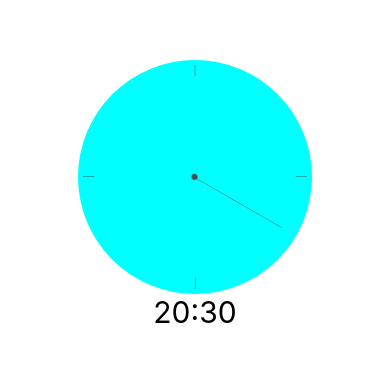
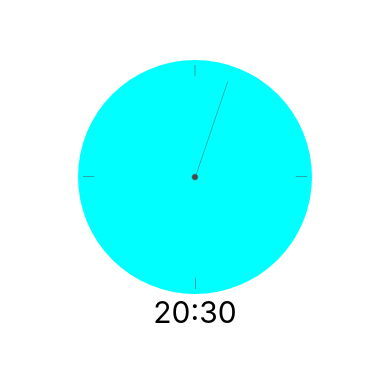
Before and after one commit to MarkoTF/pomodoro, a React Native app: screen / in a window 390 px wide. Shown: the part 162-527 px from the top of the page. Built offline with nearby package versions, Linux system fonts and the light colour scheme.

Commit message:
Funcionalidad del reloj analógico lista

```diff
--- a/App.js
+++ b/App.js
@@ -39,7 +39,7 @@ export default function App() {
     }
   });
   const [time, setTime] = useState({
-    current: 20000,
+    current: 0,
     full: 60000
   });
 
--- a/src/components/Clock.js
+++ b/src/components/Clock.js
@@ -16,29 +16,27 @@ const windowHeight = Dimensions.get('window').height;
 export const AnalogClock = ({ backColor, fullTime, currentTime }) => {
   const currentDeg = 360 / fullTime * currentTime;
   const restTime = fullTime - currentTime;
-  const clockAni = useRef(new Animated.Value(currentDeg)).current;
-  const clockRotate = () => {
+
+  const clockAni = useRef(new Animated.Value(0)).current;
+  const interpolateRotating = clockAni.interpolate({
+    inputRange: [0, 1],
+    outputRange: [currentDeg + 'deg', '360deg'],
+  });
+
+  useEffect(() => {
     Animated.timing(clockAni, {
-      toValue: 360,
+      toValue: 1,
       duration: restTime,
-      useNativeDriver: false,
+      useNativeDriver: true,
     }).start();
-  }
-  useEffect(() => {
-    clockRotate();
-    const inter = setInterval(() => {
-      console.log('interval')
-      console.log(clockAni)
-    }, 500)
-    return (clearInterval(inter))
   });
   return (
     <View style={ [analogStyle.container, { backgroundColor: backColor }] }>
       <ImageBackground
 	style={ analogStyle.axis }
 	source={ require('../images/analog_clock_1.png') }>
-	<Image
-	  style={ [analogStyle.needle, { transform: [{rotateZ: clockAni._value + 'deg'}] }] }
+	<Animated.Image
+	  style={ [analogStyle.needle, { transform: [{rotateZ: interpolateRotating}] }] }
 	  source={ require('../images/analog_clock_2.png') }/>
       </ImageBackground>
     </View>
```
